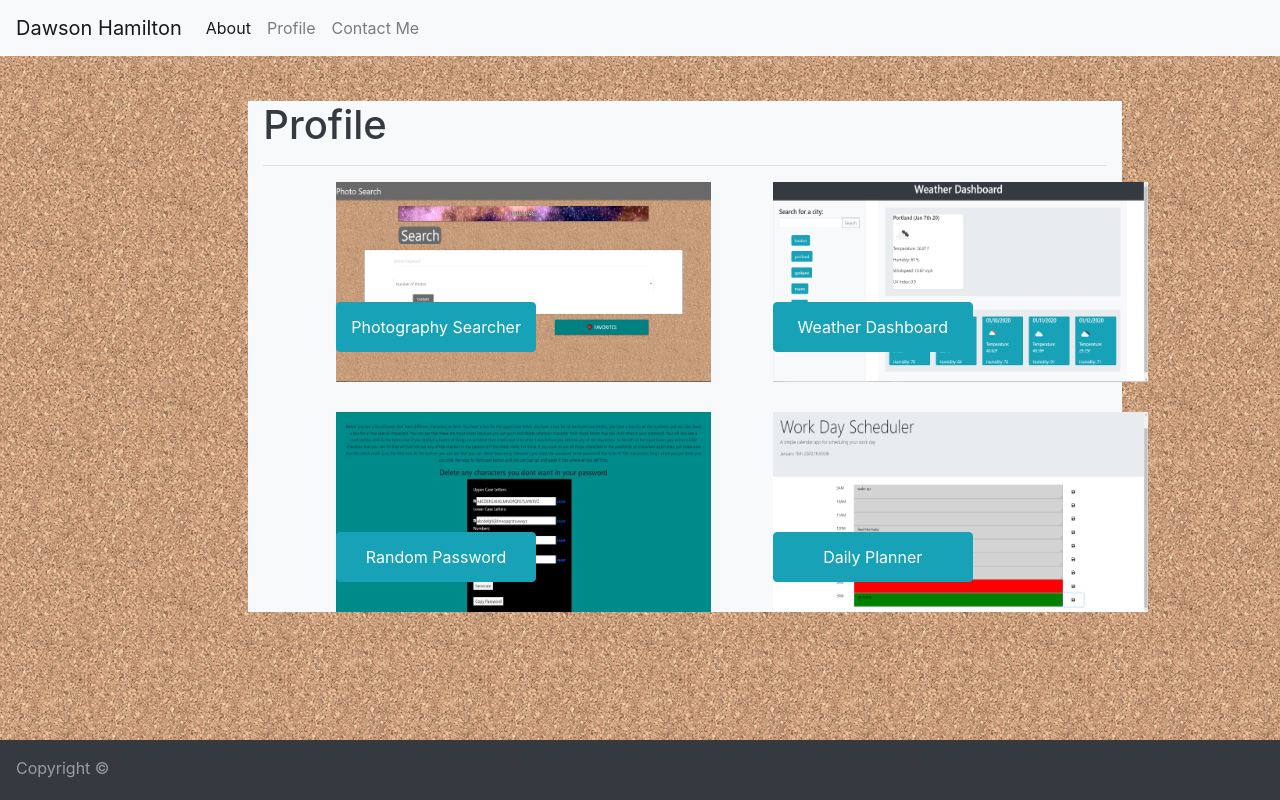
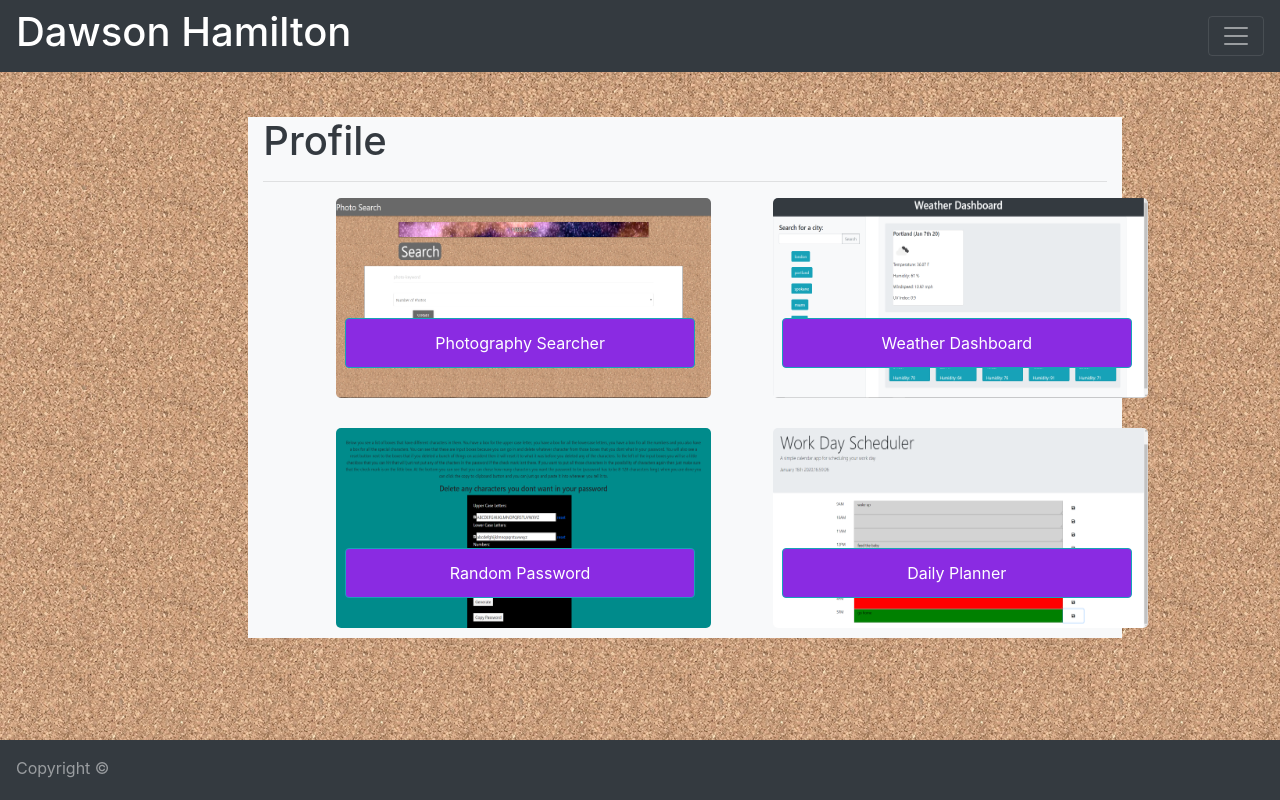
Before and after one commit to dawson-hamilton/portfolio, a plain HTML site: page portfolio.html in a window 1280 px wide. Drawn offline with nearby package versions, Linux system fonts and the light colour scheme.

Commit message:
getting the pictures for the profile page correct, also putting the info in the contact page, switching up the navbar

```diff
--- a/assets/style.css
+++ b/assets/style.css
@@ -19,4 +19,27 @@ body {
 #profile-btn{
     position: absolute;
     top: 60%;
+    left: 11%;
+    background-color: blueviolet;
+    width: 350px;
+    height: 50px;
 }
+
+.profile-image {
+    width: 375px;
+    height: 200px;
+    border-radius: 5px;
+}
+
+#profile-box {
+    margin: 45px;
+    padding-bottom: 10px;
+}
+
+#nav-name {
+    color: white;
+}
+
+#contact-info {
+    /* text-align: center; */
+}
--- a/portfolio.html
+++ b/portfolio.html
@@ -12,14 +12,9 @@
 </head>
 
 <body>
-
-    <nav class="navbar navbar-expand-lg navbar-light bg-light">
-        <a class="navbar-brand" href="#">Dawson Hamilton</a>
-        <button class="navbar-toggler" type="button" data-toggle="collapse" data-target="#navbarNav"
-            aria-controls="navbarNav" aria-expanded="false" aria-label="Toggle navigation">
-            <span class="navbar-toggler-icon"></span>
-        </button>
-        <div class="collapse navbar-collapse" id="navbarNav">
+    <div class="pos-f-t">
+        <div class="collapse" id="navbarToggleExternalContent">
+            <div class="bg-dark p-4">
                 <ul class="navbar-nav">
                     <li class="nav-item active">
                         <a class="nav-link" href="index.html">About <span class="sr-only">(current)</span></a>
@@ -32,11 +27,20 @@
                     </li>
                 </ul>
             </div>
+        </div>
+        <nav class="navbar navbar-dark bg-dark">
+            <h1 id="nav-name">Dawson Hamilton</h1>
+            <button class="navbar-toggler" type="button" data-toggle="collapse"
+                data-target="#navbarToggleExternalContent" aria-controls="navbarToggleExternalContent"
+                aria-expanded="false" aria-label="Toggle navigation">
+                <span class="navbar-toggler-icon"></span>
+            </button>
         </nav>
+    </div>
 
     <div class="row">
         <div class="col-md-2"></div>
-        <div class="col-md-8 bg-light text-dark" style="margin: 45px;">
+        <div id="profile-box" class="col-md-8 bg-light text-dark">
 
             <h1>Profile</h1>
             <hr>
@@ -45,17 +49,17 @@
                 <div class="col-md-3" class="div">
                     <button onclick="window.location.href = 'https://dawson-hamilton.github.io/photography-searcher/';"
                         type="button" class="btn btn-info" id="profile-btn"
-                        href="https://dawson-hamilton.github.io/photography-searcher/"
-                        style="width: 200px; height: 50px;">Photography Searcher</button>
-                    <img class="profile-image" src="assets/images/photo-page.png" style="width: 375px; height: 200px;"
+                        href="https://dawson-hamilton.github.io/photography-searcher/">Photography Searcher</button>
+                    <img class="profile-image" src="assets/images/photo-page.png"
                         alt="photography searcher home page screenshot">
                 </div>
+
                 <div class="col-md-3"></div>
+
                 <div class="col-md-3" class="div">
                     <button onclick="window.location.href = 'https://dawson-hamilton.github.io/weather-app/';"
-                        type="button" class="btn btn-info" id="profile-btn" style="width: 200px; height: 50px;">Weather
-                        Dashboard</button>
-                    <img class="profile-image" src="assets/images/weather-page.png" style="width: 375px; height: 200px;"
+                        type="button" class="btn btn-info" id="profile-btn">Weather Dashboard</button>
+                    <img class="profile-image" src="assets/images/weather-page.png"
                         alt="weather dashboard home page screenshot">
                 </div>
             </div>
@@ -66,26 +70,38 @@
                 <div class="col-md-1"></div>
                 <div class="col-md-3" class="div">
                     <button onclick="window.location.href = 'https://dawson-hamilton.github.io/random-password/';"
-                        type="button" class="btn btn-info" id="profile-btn" style="width: 200px; height: 50px;">Random
-                        Password</button>
+                        type="button" class="btn btn-info" id="profile-btn">Random Password</button>
                     <img class="profile-image" src="assets/images/password-page.png"
-                        style="width: 375px; height: 200px;" alt="random password generator home page screenshot">
+                        alt="random password generator home page screenshot">
                 </div>
+
                 <div class=" col-md-3"></div>
+
                 <div class="col-md-3" class="div">
                     <button onclick="window.location.href = 'https://dawson-hamilton.github.io/daily-planner/';"
-                        type="button" class="btn btn-info" id="profile-btn" style="width: 200px; height: 50px;">Daily
-                        Planner</button>
-                    <img class=" profile-image" src="assets/images/planner-page.png"
-                        style="width: 375px; height: 200px;" alt="daily planner home page screenshot">
+                        type="button" class="btn btn-info" id="profile-btn">Daily Planner</button>
+                    <img class="profile-image" src="assets/images/planner-page.png"
+                        alt="daily planner home page screenshot">
                 </div>
             </div>
         </div>
+        <div class="col-md-2"></div>
 
     </div>
+
     <nav class="navbar navbar-dark bg-dark fixed-bottom" style="height: 60px;">
         <p class="navbar-text">Copyright &#169</p>
     </nav>
+
+    <script src="https://code.jquery.com/jquery-3.4.1.slim.min.js"
+        integrity="sha384-J6qa4849blE2+poT4WnyKhv5vZF5SrPo0iEjwBvKU7imGFAV0wwj1yYfoRSJoZ+n"
+        crossorigin="anonymous"></script>
+    <script src="https://cdn.jsdelivr.net/npm/popper.js@1.16.0/dist/umd/popper.min.js"
+        integrity="sha384-Q6E9RHvbIyZFJoft+2mJbHaEWldlvI9IOYy5n3zV9zzTtmI3UksdQRVvoxMfooAo"
+        crossorigin="anonymous"></script>
+    <script src="https://stackpath.bootstrapcdn.com/bootstrap/4.4.1/js/bootstrap.min.js"
+        integrity="sha384-wfSDF2E50Y2D1uUdj0O3uMBJnjuUD4Ih7YwaYd1iqfktj0Uod8GCExl3Og8ifwB6"
+        crossorigin="anonymous"></script>
 </body>
 
 </html>
```
Also changed, not shown: contact-me.html (+52 -8 lines), index.html (+23 -7 lines). Lines whose indentation alone changed are shown as unchanged.
